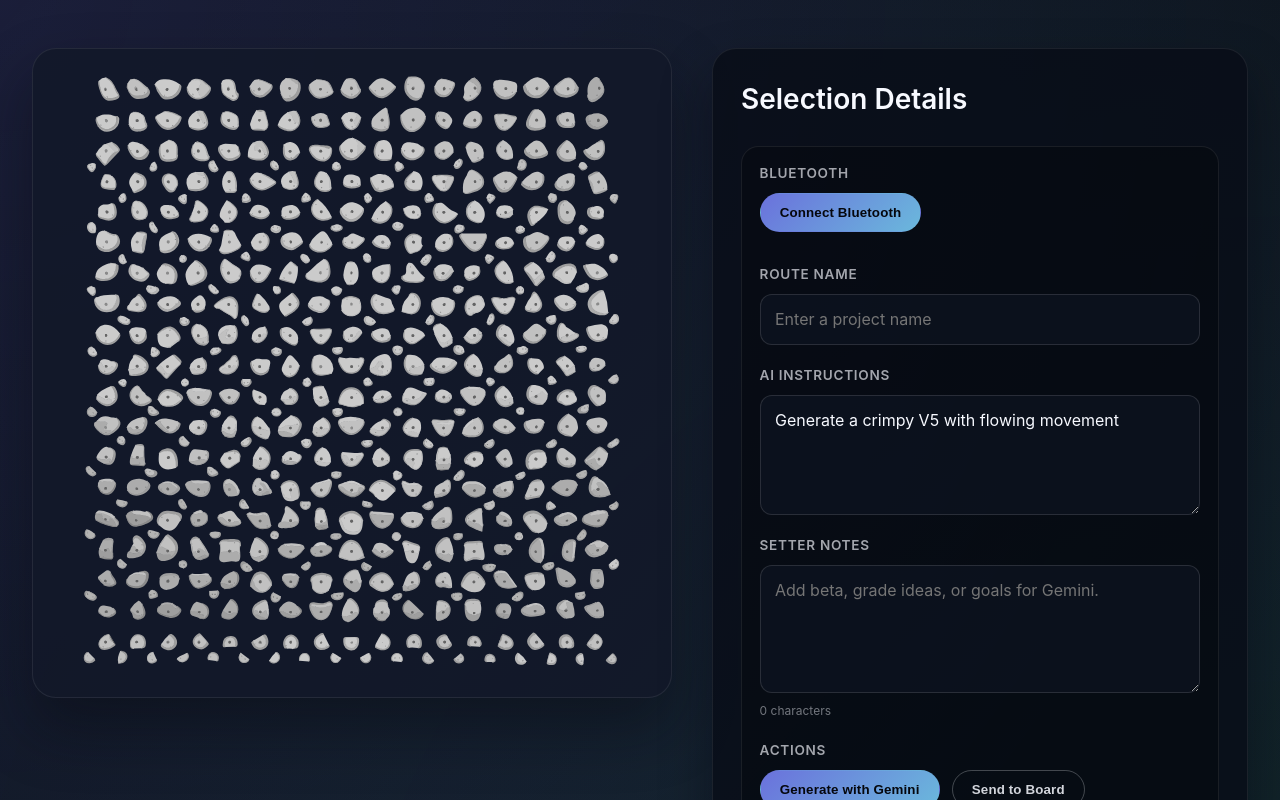
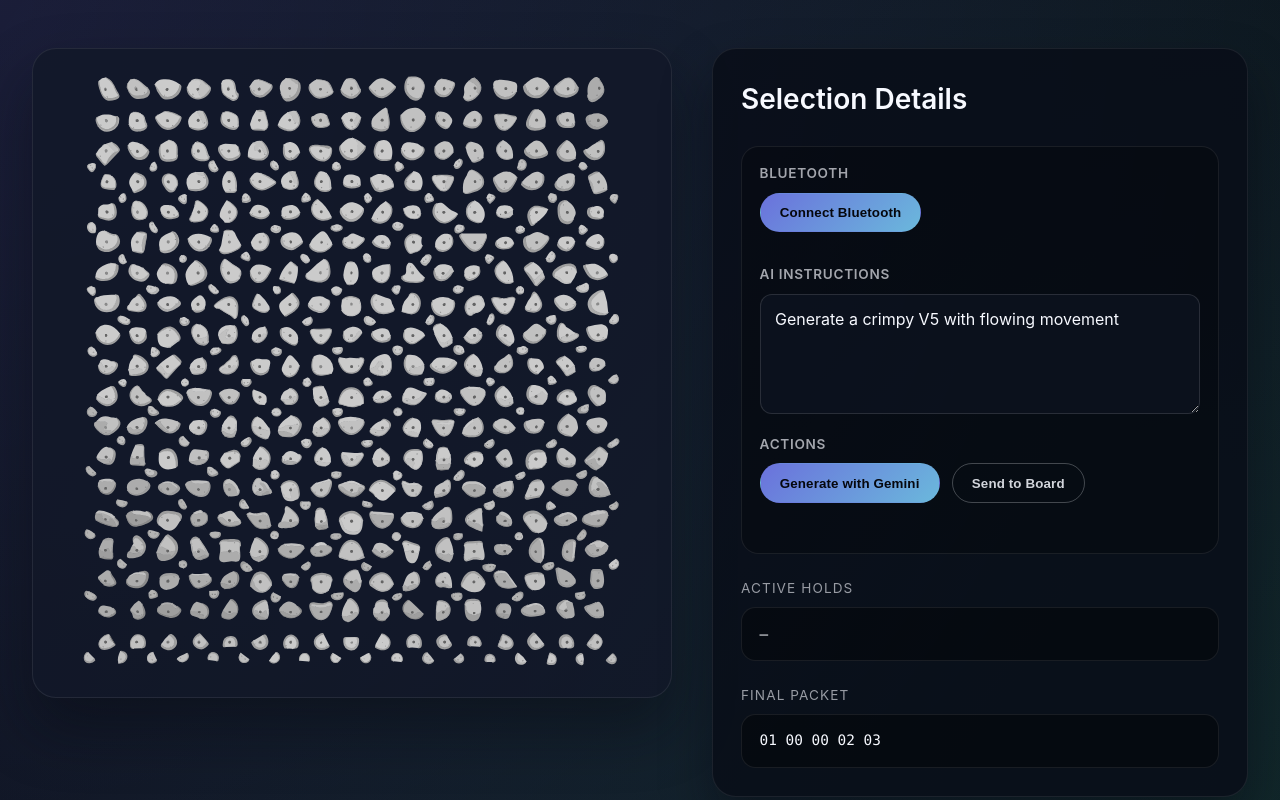
Before and after one commit to Tacocat0254/hack-tx, a React (Vite) app in the folder boared/: page / in a window 1280 px wide. Shown: the top 800 px of the page. Built offline with nearby package versions, Linux system fonts and the light colour scheme.

Commit message:
update prompt

```diff
--- a/boared/src/App.css
+++ b/boared/src/App.css
@@ -154,6 +154,15 @@
   box-shadow: 0 0 0 3px rgba(124, 214, 255, 0.2);
 }
 
+.boared-generated-name {
+  padding: 0.75rem 0.9rem;
+  border-radius: 0.75rem;
+  border: 1px solid rgba(255, 255, 255, 0.12);
+  background: rgba(13, 18, 30, 0.9);
+  font-weight: 600;
+  letter-spacing: 0.01em;
+}
+
 .boared-textarea {
   resize: vertical;
   min-height: 120px;
--- a/boared/src/lib/gemini.ts
+++ b/boared/src/lib/gemini.ts
@@ -7,6 +7,7 @@ export interface HoldSelectionInput {
 }
 
 export interface HoldSelection {
+  name?: string
   holds: Array<Record<string, unknown>>
   summary?: string
 }
@@ -14,6 +15,7 @@ export interface HoldSelection {
 const MODEL_NAME = 'gemini-2.5-flash'
 
 const fallbackResponse: HoldSelection = {
+  name: 'Sample AI Route',
   holds: [
     {
       id: 'A1',
@@ -51,18 +53,17 @@ function buildPrompt({
     'Only respond with valid JSON matching this shape:',
     JSON.stringify(
       {
+        name: 'string // short, human-friendly route name',
         holds: [
           {
             id: 'string // hold identifier from the board JSON',
-            color: 'string // color of the hold, #00FF00 for start, #0000FF for intermediate, #FF00FF for finish, #FFFF00 for foot holds',
+            color:
+              '#HEX // #00FF00 for start, #0000FF for move, #FF00FF for finish, #FFFF00 for feet or support',
+            usage: 'optional start|move|finish',
+            notes: 'optional extra notes about this hold',
           },
         ],
         summary: 'Optional short explanation of the selection.',
-        usage: 'start|intermediate|finish',
-        coordinates: { x: 0, y: 0 },
-        orientation: 'clockwise_degrees',
-        difficultyAdjustment: 'optional notes on grading impact',
-        notes: 'additional optional notes',
       },
       null,
       2,
--- a/boared/src/lib/promptParser.ts
+++ b/boared/src/lib/promptParser.ts
@@ -140,18 +140,6 @@ function combineGuidance(matches: MatchedRule[]): string {
   return guidanceParts.join('. ')
 }
 
-function combineNotes(matches: MatchedRule[]): string {
-  const noteParts: string[] = []
-
-  for (const match of matches) {
-    if (match.rule.notes) {
-      noteParts.push(match.rule.notes)
-    }
-  }
-
-  return noteParts.join('. ')
-}
-
 export function parsePromptToGuidance(prompt: string): ParsedGuidance {
   const allMatches: MatchedRule[] = []
 
@@ -190,7 +178,9 @@ export function parsePromptToGuidance(prompt: string): ParsedGuidance {
   const resolvedMatches = resolveConflicts(allMatches)
 
   return {
-    selectionGuidance: combineGuidance(resolvedMatches) || 'Create a well-balanced route with varied hold types',
-    setterNotes: combineNotes(resolvedMatches) || 'Standard route setting'
+    selectionGuidance:
+      combineGuidance(resolvedMatches) ||
+      'Create a well-balanced route with varied hold types',
+    setterNotes: prompt,
   }
 }
--- a/boared/src/pages/Boared.tsx
+++ b/boared/src/pages/Boared.tsx
@@ -15,12 +15,11 @@ const ROLE_BY_COLOR: Record<string, number> = { red: 2, green: 1, blue: 3 };
 
 const Boared = () => {
   const [snapshot, setSnapshot] = useState<KilterBoardSnapshot | null>(null);
-  const [routeName, setRouteName] = useState("");
-  const [setterNotes, setSetterNotes] = useState("");
   const [aiInstructions, setAiInstructions] = useState(
     "Generate a crimpy V5 with flowing movement",
   );
   const [status, setStatus] = useState("");
+  const [generatedName, setGeneratedName] = useState("");
   const [aiSummary, setAiSummary] = useState("");
   const [presetHolds, setPresetHolds] = useState<HoldData[] | null>(null);
   const [isGenerating, setIsGenerating] = useState(false);
@@ -40,25 +39,14 @@ const Boared = () => {
     }));
   }
 
-  const handleRouteNameChange = (event: ChangeEvent<HTMLInputElement>) =>
-    setRouteName(event.target.value);
-  const handleSetterNotesChange = (
-    event: ChangeEvent<HTMLTextAreaElement>,
-  ) => setSetterNotes(event.target.value);
   const handleAiInstructionsChange = (
     event: ChangeEvent<HTMLTextAreaElement>,
   ) => setAiInstructions(event.target.value);
 
   async function handleGenerateAi() {
     const promptParts: string[] = [];
-    if (routeName.trim()) {
-      promptParts.push(`Route name ${routeName.trim()}`);
-    }
     if (aiInstructions.trim()) {
       promptParts.push(aiInstructions.trim());
-    }
-    if (setterNotes.trim()) {
-      promptParts.push(setterNotes.trim());
     }
 
     const prompt = promptParts.join(". ");
@@ -73,14 +61,11 @@ const Boared = () => {
 
     try {
       const parsed = parsePromptToGuidance(prompt);
-      const combinedNotes = [setterNotes.trim(), parsed.setterNotes]
-        .filter(Boolean)
-        .join(". ");
 
       const response = await generateHoldSelection({
         boardJson: JSON.stringify(circlesData),
         selectionGuidance: parsed.selectionGuidance,
-        setterNotes: combinedNotes,
+        setterNotes: aiInstructions,
       });
 
       const newHolds: HoldData[] = response.holds
@@ -104,6 +89,7 @@ const Boared = () => {
       }
 
       setPresetHolds(newHolds);
+      setGeneratedName(response.name ?? "");
       setAiSummary(response.summary ?? "");
       setStatus(`Gemini generated ${newHolds.length} holds.`);
     } catch (error: any) {
@@ -151,16 +137,12 @@ const Boared = () => {
             <ConnectKilter />
           </div>
 
-          <label className="boared-field">
-            <span className="boared-field-label">Route name</span>
-            <input
-              value={routeName}
-              onChange={handleRouteNameChange}
-              placeholder="Enter a project name"
-              className="boared-input"
-              type="text"
-            />
-          </label>
+          {generatedName && (
+            <div className="boared-field">
+              <span className="boared-field-label">Route name</span>
+              <div className="boared-generated-name">{generatedName}</div>
+            </div>
+          )}
 
           <label className="boared-field">
             <span className="boared-field-label">AI instructions</span>
@@ -171,20 +153,6 @@ const Boared = () => {
               className="boared-textarea"
               rows={3}
             />
-          </label>
-
-          <label className="boared-field">
-            <span className="boared-field-label">Setter notes</span>
-            <textarea
-              value={setterNotes}
-              onChange={handleSetterNotesChange}
-              placeholder="Add beta, grade ideas, or goals for Gemini."
-              className="boared-textarea"
-              rows={4}
-            />
-            <span className="boared-helper">
-              {setterNotes.length} character{setterNotes.length === 1 ? "" : "s"}
-            </span>
           </label>
 
           <div className="boared-field boared-field--actions">
```
